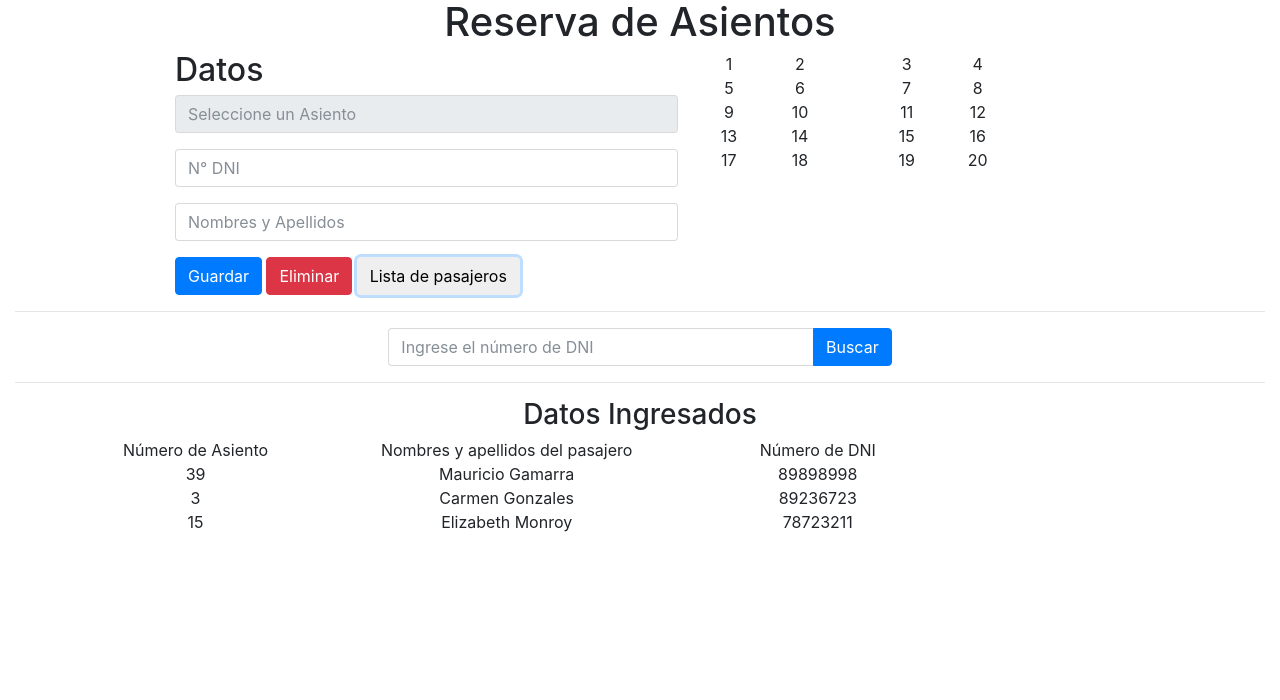
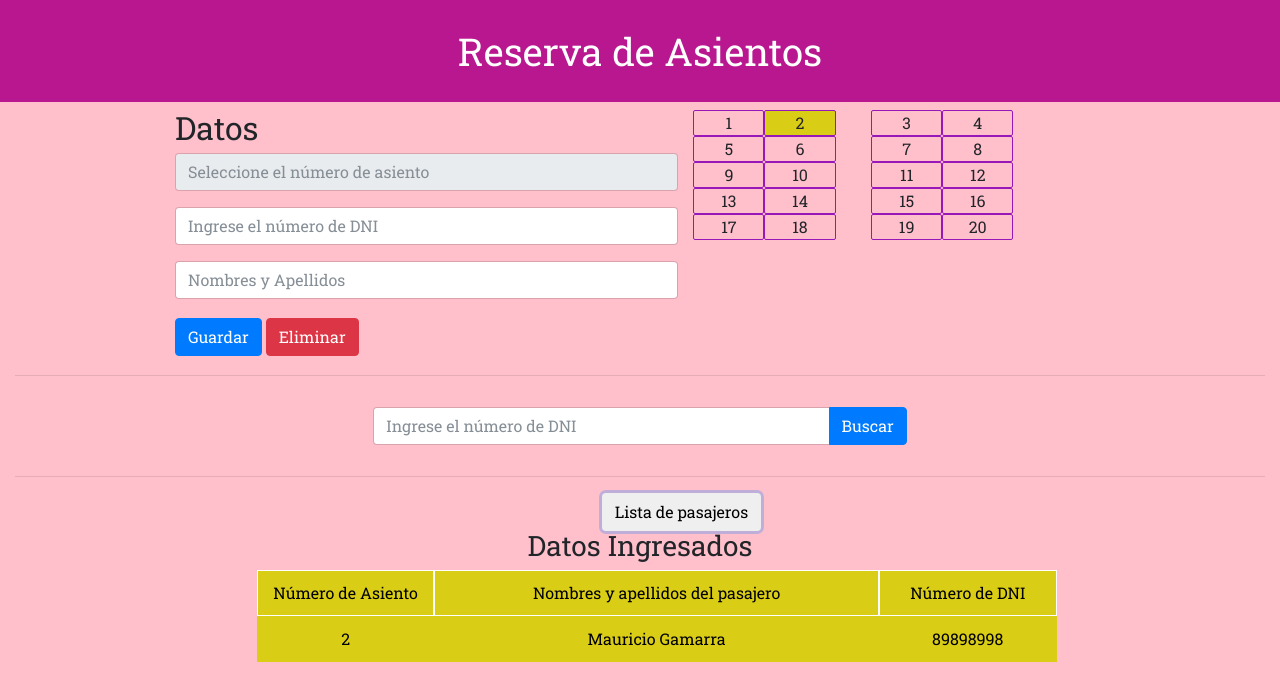
Before and after one commit to jais210/reservaAsientos, a plain HTML site: page index.html in a window 1280 px wide. Both pictures are taken after a click on the button "Lista de pasajeros". Drawn offline with nearby package versions, Linux system fonts and the light colour scheme.

Commit message:
JS HTML CSS

```diff
--- a/assets/css/style.css
+++ b/assets/css/style.css
@@ -0,0 +1,70 @@
+
+@import url('https://fonts.googleapis.com/css?family=Poiret+One|Roboto+Slab');
+*{
+    margin: 0;
+    padding: 0;
+    box-sizing: border-box;
+    font-family: 'Poiret One', cursive;
+    font-family: 'Roboto Slab', serif;
+
+}
+header{
+    background: #B81790;
+    margin-bottom: 10px 0;
+    color: white;
+}
+header h1{
+    font-size: 3vw;
+    padding: 30px 0;
+}
+body{
+    background-color: pink;
+}
+table td{
+    height: 20px;
+    width: 20px;
+    border: 1px solid black;
+}
+.reservado {
+    background: #DACD16;
+}
+#bus .col-xl-2 {
+    border: 1px solid #9817B8;
+    border-radius: 2px;
+}
+.inputDNI {
+    padding: 15px 0;
+}
+.datosPersonles h1{
+    padding-top: 10px;
+    padding-bottom: 10px;
+    text-align: center;
+    font-size: 3vw;
+}
+form .btn {
+    margin: 3px 0;
+}
+.tablaPasajeros div{
+    background:#DACD16;
+    padding: 10px 3px;
+    color: black;
+    border: 1px solid #FFFFFF;
+    position: relative;
+    left:150px;
+}
+#tablaPasajero{
+    background:#DACD16;
+    padding: 10px 3px;
+    color: black;
+    border: 1px solid #FFFFFF;
+    position: relative;
+    left:150px;
+}
+#listaPasajeros .row div{
+    border: 1px solid #DACD16;
+}
+#mostrarLista{
+    position: relative;
+    left: 480px;
+
+}
--- a/assets/js/main.js
+++ b/assets/js/main.js
@@ -1,47 +1,14 @@
 'use strict'
-const distribucionAsientos = function() {
-        let cantidadAsiento = 20;
-        let columnas = 4;
-        let filas = cantidadAsiento / columnas;
-        let asientosHTML = "",
-            numeroDeAsiento = 1;
-        for (let i = 1; i <= filas; i++) {
-            asientosHTML += `<div class='row' id='fila${i}'>`;
-
-            for (let j = 0; j < columnas; j++) {
-                asientosHTML += `<div class='col col-xl-2 text-center' id='${numeroDeAsiento}'>${numeroDeAsiento}</div>`;
-                numeroDeAsiento += 1;
-                (j == 1) ? asientosHTML += "<div class='col col-xl-1 text-center'></div>": asientosHTML += "";
-
-            }
-            asientosHTML += "</div>";
-
-        }
-        return asientosHTML;
-    }
-    /**/
-
 const reserva = {
     pasajeros: [{
-            nroAsiento: "39",
+            nroAsiento: "2",
             nombre: "Mauricio Gamarra",
             dni: "89898998",
             estado: true
         },
-        {
-            nroAsiento: "3",
-            nombre: "Carmen Gonzales",
-            dni: "89236723",
-            estado: true
-        },
-        {
-            nroAsiento: "15",
-            nombre: "Elizabeth Monroy",
-            dni: "78723211",
-            estado: true
-        }
+
     ],
-    dniBuscado: undefined,
+    bucarDni: undefined,
     inicio: () => {
         $('#bus').html(distribucionAsientos);
         reserva.colorearAsientos();
@@ -73,7 +40,7 @@ const reserva = {
                 dni: $('#dni').val(),
                 estado: true
             };
-            $('#alerta').html(`<div class="alert alert-success" role="alert">Guardado con Exito!!</div>`)
+            $('#alerta').html(`<div class="alert alert-success" role="alert">Registrado</div>`)
             reserva.pasajeros.push(datos);
             reserva.colorearAsientos();
             reserva.limpiarInputs();
@@ -87,23 +54,23 @@ const reserva = {
         let lista = "";
         reserva.pasajeros.map((elemento) => {
             lista += `<div class='row'>\
-            <div class='col col-xl-2 col-sm-2 text-center'>${elemento.nroAsiento}</div>\
-            <div class='col col-xl-5 col-sm-5 text-center'>${elemento.nombre}</div>\
-            <div class='col col-xl-2 col-sm-2 text-center'>${elemento.dni}</div>\
+            <div id="tablaPasajero" class='col col-xl-2 col-sm-2 text-center'>${elemento.nroAsiento}</div>\
+            <div id="tablaPasajero" class='col col-xl-5 col-sm-5 text-center'>${elemento.nombre}</div>\
+            <div id="tablaPasajero" class='col col-xl-2 col-sm-2 text-center'>${elemento.dni}</div>\
             </div>`;
         });
         $('#listaPasajeros').html(lista)
     },
     buscarDNI: () => {
         let dni = $('#buscarDni').val();
-        reserva.dniBuscado = reserva.pasajeros.filter((elemento, i) => {
+        reserva.bucarDni = reserva.pasajeros.filter((elemento, i) => {
             return elemento.dni == dni;
         });
-        if (reserva.dniBuscado.length != 0) {
+        if (reserva.bucarDni.length != 0) {
             $('#listaPasajeros').html(`<div class='row'>\
-            <div class='col col-xl-2 col-sm-2 '>${reserva.dniBuscado[0].nroAsiento}</div>\
-            <div class='col col-xl-5 col-sm-5'>${reserva.dniBuscado[0].nombre}</div>\
-            <div class='col col-xl-2 col-sm-3'>${reserva.dniBuscado[0].dni}</div>\
+            <div class='col col-xl-2 col-sm-2 '>${reserva.bucarDni[0].nroAsiento}</div>\
+            <div class='col col-xl-5 col-sm-5'>${reserva.bucarDni[0].nombre}</div>\
+            <div class='col col-xl-2 col-sm-3'>${reserva.bucarDni[0].dni}</div>\
             </div>`);
         } else {
             $('#listaPasajeros').html(`No hay Resultados`);
@@ -133,4 +100,24 @@ const reserva = {
         });
     }
 }
+const distribucionAsientos = function() {
+    let totalAsientos = 20;
+    let columnas = 4;
+    let filas = totalAsientos / columnas;
+    let html = "",
+        numeroAsiento = 1;
+    for (let i = 1; i <= filas; i++) {
+        html += `<div class='row' id='fila${i}'>`;
+
+        for (let j = 0; j < columnas; j++) {
+            html += `<div class='col col-xl-2 text-center' id='${numeroAsiento}'>${numeroAsiento}</div>`;
+            numeroAsiento += 1;
+            (j == 1) ? html += "<div class='col col-xl-1 text-center'></div>": html += "";
+
+        }
+        html += "</div>";
+
+    }
+    return html;
+}
 $(document).ready(reserva.inicio);
--- a/index.html
+++ b/index.html
@@ -23,10 +23,10 @@
                     </div>
                     <form>
                         <div class="form-group">
-                            <input type="number" class="form-control" id="nro_Asiento" placeholder="Seleccione un Asiento" disabled='disabled'>
+                            <input type="number" class="form-control" id="nro_Asiento" placeholder="Seleccione el número de asiento" disabled='disabled'>
                         </div>
                         <div class="form-group">
-                            <input type="number" class="form-control" id="dni" placeholder="N° DNI">
+                            <input type="number" class="form-control" id="dni" placeholder="Ingrese el número de DNI">
                         </div>
                         <div class="form-group">
                             <input type="text" class="form-control" id="nombreApellido" placeholder="Nombres y Apellidos">
@@ -34,7 +34,7 @@
                         <div class="form-group" id="alerta"></div>
                         <button type="button" id="guardarDatos" class="btn btn-primary">Guardar</button>
                         <button type="button" id="eliminarReserva" class="btn btn-danger">Eliminar</button>
-                        <button type="button" id="mostrarLista" class="btn btn-warming">Lista de pasajeros</button>
+
                     </form>
                 </div>
                 <div class="col col-xl-4 col-sm-4 text-center bus">
@@ -55,7 +55,9 @@
             <hr>
             <div class="row justify-content-sm-center">
                 <div class=" col-xl-10 col-sm-10">
+                        <button type="button" id="mostrarLista" class="btn btn-warming text-center">Lista de pasajeros</button>
                         <div class='text-center'><h3>Datos Ingresados</h3></div>
+
                     <div class='row tablaPasajeros'>
 
                         <div class='col col-xl-2 col-sm-2 text-center'>Número de Asiento</div>
```
